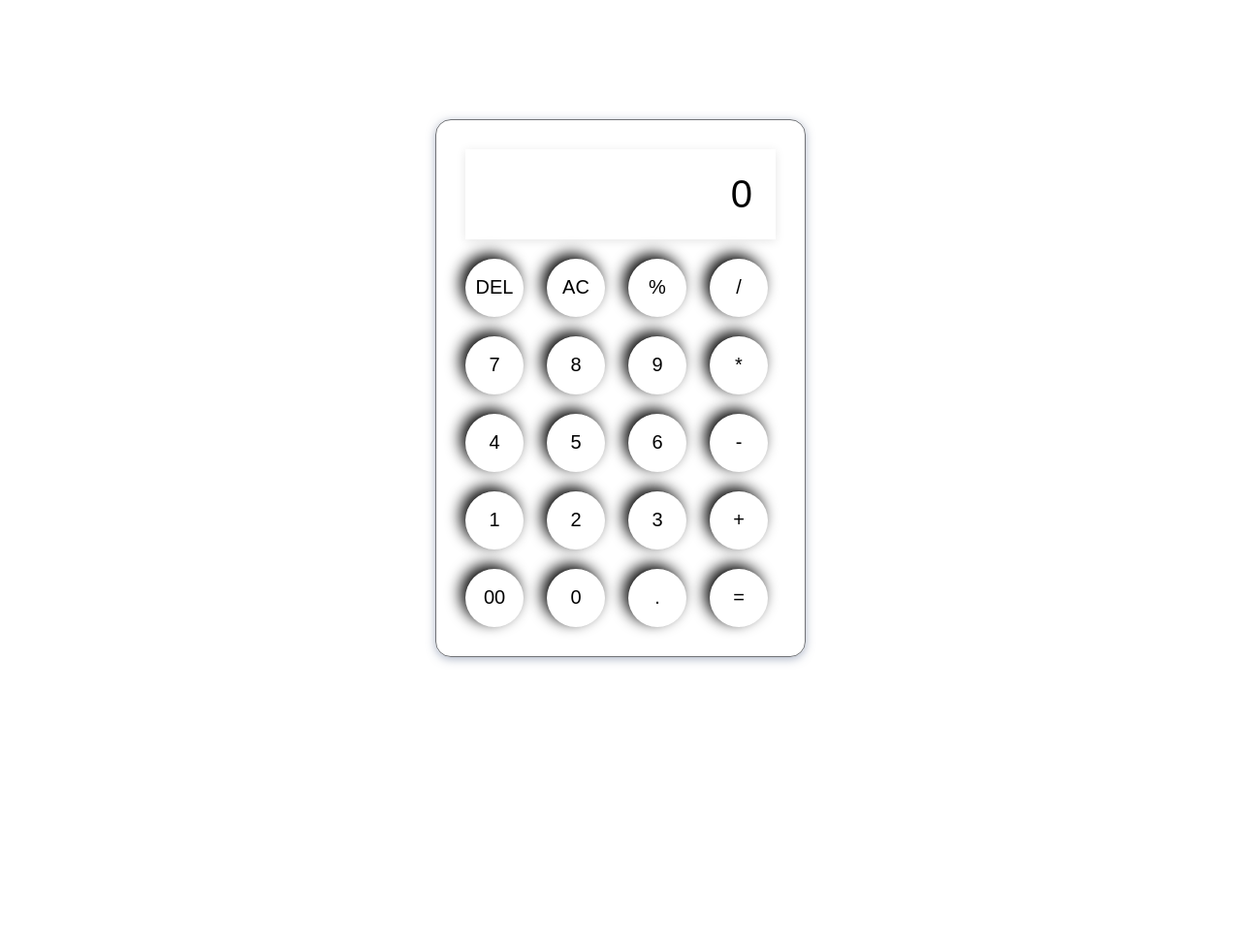
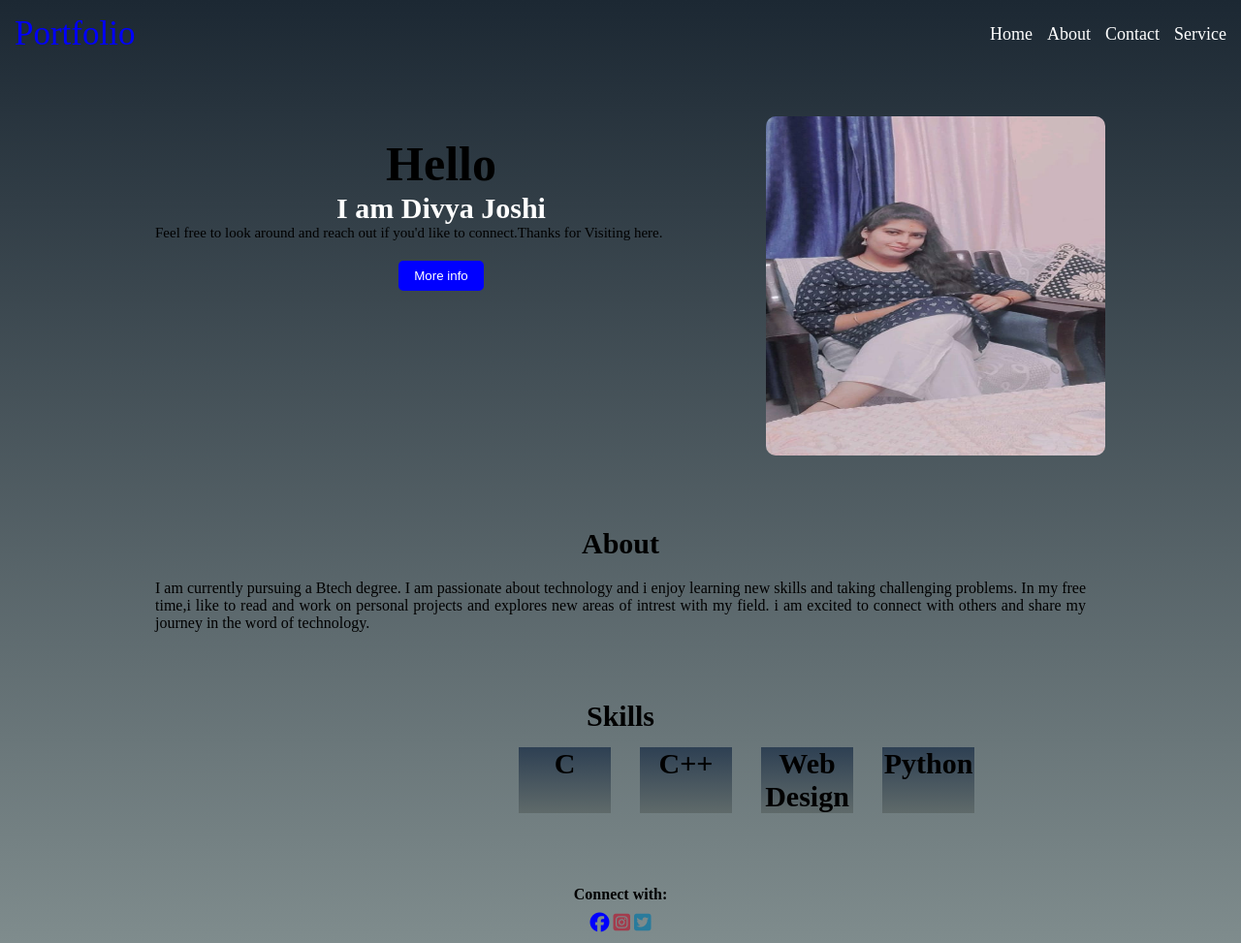
Before and after one commit to divya5797/Calculator, a plain HTML site: page index.html in a window 1280 px wide. Shown: the whole page at 97% size. Before the commit the page ends 800 px from the top, so only its background shows below. Drawn offline with Linux system fonts and the light colour scheme.

Commit message:
Add files via upload

```diff
--- a/index.html
+++ b/index.html
@@ -3,45 +3,62 @@
 <head>
     <meta charset="UTF-8">
     <meta name="viewport" content="width=device-width, initial-scale=1.0">
-  <title>Calculator</title>
-  <link rel="stylesheet" href="calc.css">
+    <title>My Portfolio</title>
+    <link rel="stylesheet" href="style.css">
+    <link rel="stylesheet" href="https://cdnjs.cloudflare.com/ajax/libs/font-awesome/6.6.0/css/all.min.css">
 </head>
 <body>
-  <div class="calculator">
-    <input type="text" placeholder="0" id="inputbox">
-
-  <div>
-    <button>DEL</button>
-    <button>AC</button>
-    <button>%</button>
-    <button>/</button>
+    <nav class="navbar">
+        <div class="navdiv">
+            <div class="left"><a href="#">Portfolio</a></div>
+            <ul>
+                <li><a href="#">Home</a></li>
+                <li><a href="#">About</a></li>
+                <li><a href="#">Contact</a></li>
+                <li><a href="#">Service</a></li>
+            </ul>
         </div>
-  <div>
-    <button>7</button>
-    <button>8</button>
-    <button>9</button>
-    <button>*</button>
+    </nav>
+    <div class="content">
+        <div class="details">
+            <h2>Hello</h2>
+            <h4>I am Divya Joshi</h4>
+            <p>Feel free to look around and reach out if you'd like to connect.Thanks for Visiting here. </p>
+            <div class="button"><button>More info</button></div>
         </div>
-  <div>
-    <button>4</button>
-    <button>5</button>
-    <button>6</button>
-    <button>-</button>
-  </div>
-  <div>
-    <button>1</button>
-    <button>2</button>
-    <button>3</button>
-    <button>+</button>
-  </div>
-  <div>
-    <button>00</button>
-    <button>0</button>
-    <button>.</button>
-    <button>=</button>
+        <div class="image">
+            <img src="my.jpg" alt="Divya Joshi">
         </div>
     </div>
-<script src="script.js"></script>
+    <div class="box">
+        <h2>About</h2>
+        <p>I am currently pursuing a Btech degree. I am passionate about technology and i enjoy learning new skills and taking challenging problems. In my free time,i like to read and work on personal projects and explores new areas of intrest with my field. i am excited to connect with others and share my journey in the word of technology.</p>
+    </div>
 
+    <div class="box2">
+        <h3>Skills</h3>
+    <div class="cards">
+        <div class="card1">
+            <h3>C</h3>
+        </div>
+        <div class="card2">
+            <h3>C++</h3>
+        </div>
+        <div class="card3">
+            <h3>Web Design</h3>
+        </div>
+        <div class="card4">
+            <h3>Python</h3>
+        </div>
+    </div>
+    </div>
+    <div class="footer">
+        <h4>Connect with:</h4>
+        <p>
+            <i class="fa-brands fa-facebook"></i>
+            <i class="fa-brands fa-square-instagram"></i>
+            <i class="fa-brands fa-square-twitter"></i>
+        </p>
+    </div>
 </body>
 </html>
--- /dev/null
+++ b/style.css
@@ -0,0 +1,249 @@
+* {
+    margin: 0px;
+    padding: 0px;
+    box-sizing: border-box;
+}
+
+body {
+    background: linear-gradient(#1c2833 ,#7f8c8d);
+    font-family: 'Times New Roman', Times, serif;
+}
+
+.navbar {
+    padding: 15px;
+    background: linear-gradient(#2e4053);
+    color: white;
+}
+
+.navdiv {
+    display: flex;
+    align-items: center;
+    justify-content: space-between;
+}
+
+.left a {
+    font-size: 35px;
+    color: blue;
+    text-decoration: none;
+}
+
+ul {
+    display: flex;
+    gap: 15px;
+}
+
+li {
+    list-style: none;
+}
+
+li a {
+    color: white;
+    font-size: 18px;
+    text-decoration: none;
+}
+
+a:hover {
+    background-color: blue;
+}
+
+.content {
+    margin: 50px auto;
+    display: flex;
+    flex-wrap: wrap;
+    gap: 20px;
+    max-width: 1000px;
+}
+
+.details {
+    /*background-color: #3b6c8d;*/
+    flex: 1;
+    min-width: 300px;
+    padding: 20px;
+    color: white;
+}
+
+.details h2, .details h4 {
+    text-align: center;
+}
+
+.details h2 {
+    font-size: 50px;
+    color: black;
+}
+
+.details h4 {
+    font-size: 30px;
+}
+
+.details p {
+    font-size: 15px;
+    color: black;
+}
+
+.details button {
+    display: block;
+    margin: 20px auto;
+    padding: 8px 16px;
+    background-color: blue;
+    color: white;
+    border: none;
+    border-radius: 5px;
+}
+
+.image img {
+    width: 350px;
+    height: 350px;
+    border-radius: 10px;
+}
+
+.box {
+    margin: 50px auto;
+    max-width: 1000px;
+    padding: 20px;
+}
+
+.box h2 {
+    text-align: center;
+    margin-bottom: 20px;
+    font-size: 30px;
+}
+
+.box p {
+    text-align: justify;
+}
+
+.box h2:hover {
+    background-color: bisque;
+}
+.box2{
+    text-align: center;
+
+}
+.box2 h3{
+    font-size: 30px;
+
+}
+
+.cards{
+    width: 500px;
+    margin-left: 520px;
+    display: flex;
+    justify-content: center;
+    text-align: center;
+    /*background-color: aqua;*/
+
+}
+.cards .card1{
+    width: 250px;
+    font-size: 15px;
+    text-align: center;
+
+    margin: 15px 15px;
+    border-radius: 5px solid black;
+    background: linear-gradient(#2e4053,#5f6a6a);
+
+
+}
+.cards .card2{
+    background: linear-gradient(#2e4053,#5f6a6a);
+    margin: 15px 15px;
+    border-radius: 5px solid black;
+    width: 250px;
+    font-size: 15px;
+    text-align: center;
+
+
+}
+.cards .card3{
+    width: 250px;
+    font-size: 15px;
+    text-align: center;
+
+    margin: 15px 15px;
+    border-radius: 5px solid black;
+    background: linear-gradient(#2e4053,#5f6a6a);
+
+
+}
+.cards .card4{
+    width: 250px;
+    font-size: 15px;
+    text-align: center;
+    margin: 15px 15px;
+    border-radius: 5px solid black;
+    background: linear-gradient(#2e4053,#5f6a6a);
+
+
+}
+
+.footer {
+    background: linear-gradient(#2e4053);
+    color: white;
+    text-align: center;
+    padding: 10px 0px;
+    width: 100%;
+    margin-top: 50px;
+}
+
+.footer h4 {
+    margin-bottom: 10px;
+    color:black;
+}
+
+.fa-facebook {
+    font-size: 20px;
+    color: blue;
+}
+
+.fa-square-instagram {
+    font-size: 20px;
+    color: rgb(163, 60, 77);
+}
+
+.fa-square-twitter {
+    font-size: 20px;
+    color: rgb(41, 123, 156);
+}
+
+@media screen and (max-width: 768px) {
+    .navbar ul {
+        flex-direction: column;
+        gap: 10px;
+    }
+
+    .content {
+        flex-direction: column;
+        align-items: center;
+    }
+
+    .details, .image {
+        max-width: 100%;
+    }
+
+    .details button {
+        width: 100%;
+    }
+    .box2{
+        margin-left: 0px;
+    }
+    .cards{
+        flex-direction: column;
+        margin-left: 0px;
+
+    }
+
+}
+
+@media screen and (max-width: 460px) {
+    .navdiv {
+        flex-direction: column;
+
+    }
+    .navdiv ul{
+        flex-direction: row;
+    }
+
+    .content {
+        margin-top:
+    }
+}
```
Also changed, not shown: my.jpg (added). Lines whose indentation alone changed are shown as unchanged.
